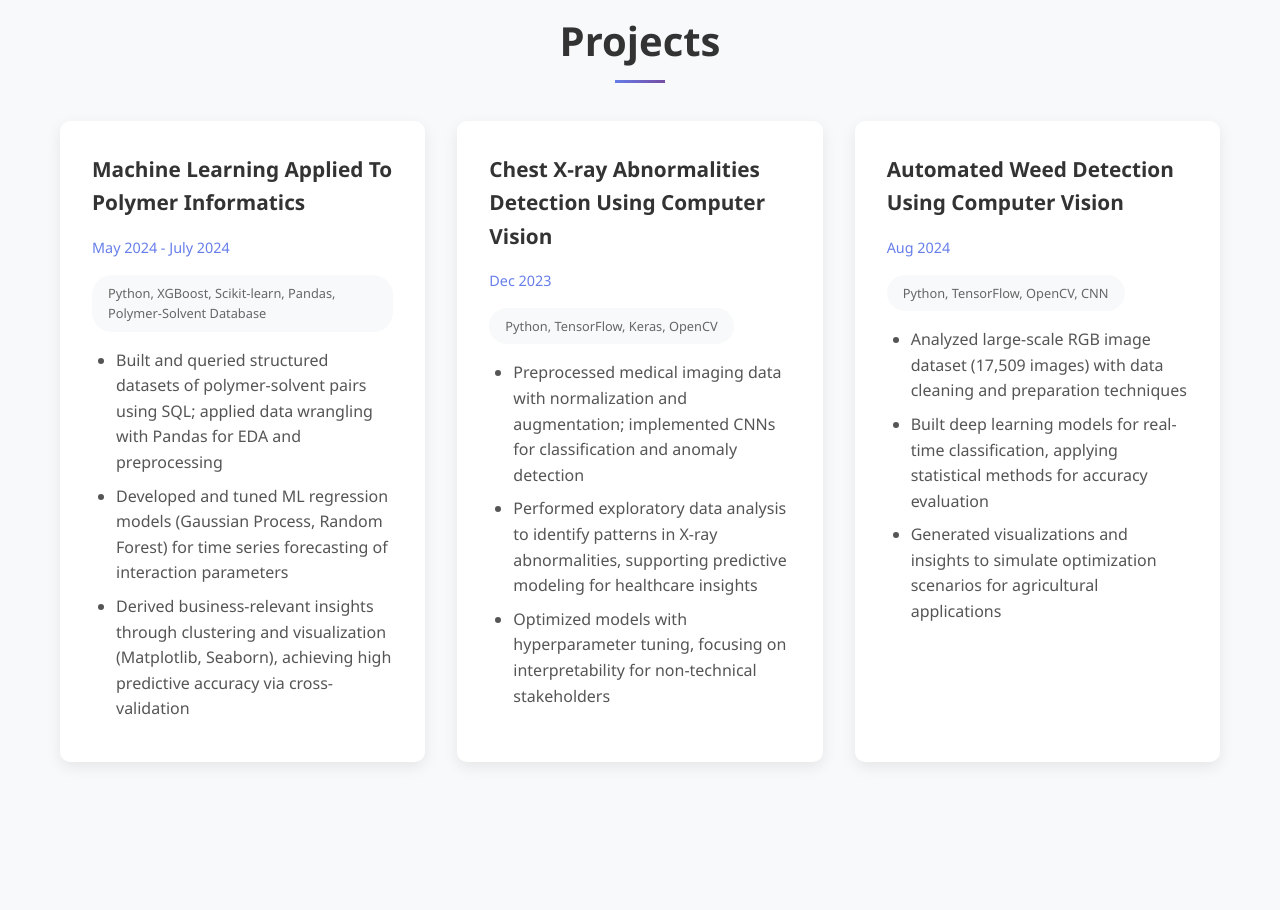
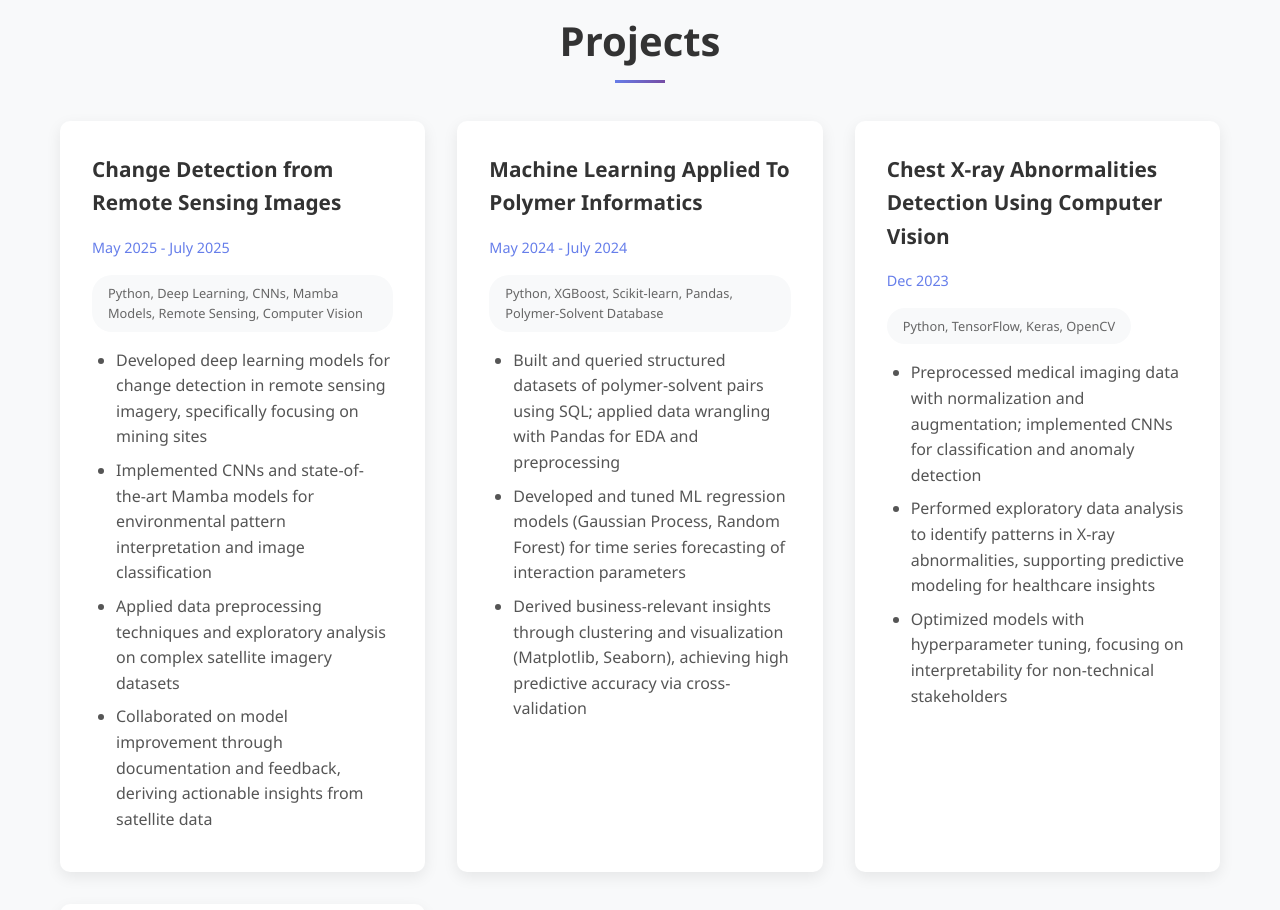
Before and after one commit to swatish434/swatishjena.github.io, a plain HTML site: page index.html in a window 1280 px wide. Shown: the part 3080-3990 px from the top of the page. Drawn offline with Linux system fonts and the light colour scheme.

Commit message:
Update index.html

```diff
--- a/index.html
+++ b/index.html
@@ -465,7 +465,7 @@
                 <div class="education-item">
                     <div class="education-degree">BS-MS (Bachelor Of Science and Master Of Science)</div>
                     <div class="education-school">Indian Institute Of Science Education and Research (IISER), Bhopal</div>
-                    <div class="education-details">Dec 2021 - Present | CPI: 6.41/10</div>
+                    <div class="education-details">Dec 2021 - Present</div>
                 </div>
 
                 <div class="education-item">
@@ -550,6 +550,20 @@
         <div class="container">
             <h2 class="section-title">Projects</h2>
             <div class="projects-grid">
+                <div class="project-card">
+                    <div class="project-title">Change Detection from Remote Sensing Images</div>
+                    <div class="project-date">May 2025 - July 2025</div>
+                    <div class="project-tools">Python, Deep Learning, CNNs, Mamba Models, Remote Sensing, Computer Vision</div>
+                    <div class="project-description">
+                        <ul>
+                            <li>Developed deep learning models for change detection in remote sensing imagery, specifically focusing on mining sites</li>
+                            <li>Implemented CNNs and state-of-the-art Mamba models for environmental pattern interpretation and image classification</li>
+                            <li>Applied data preprocessing techniques and exploratory analysis on complex satellite imagery datasets</li>
+                            <li>Collaborated on model improvement through documentation and feedback, deriving actionable insights from satellite data</li>
+                        </ul>
+                    </div>
+                </div>
+
                 <div class="project-card">
                     <div class="project-title">Machine Learning Applied To Polymer Informatics</div>
                     <div class="project-date">May 2024 - July 2024</div>
```
